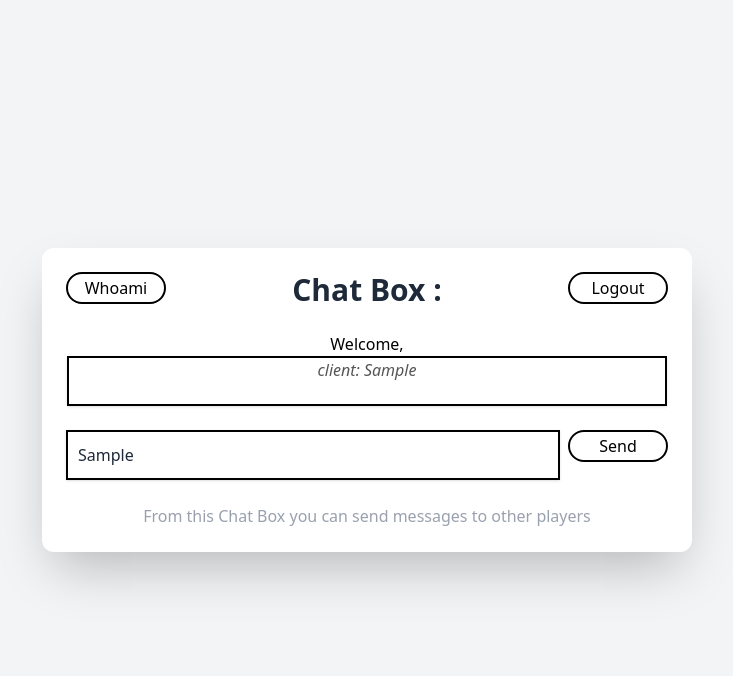
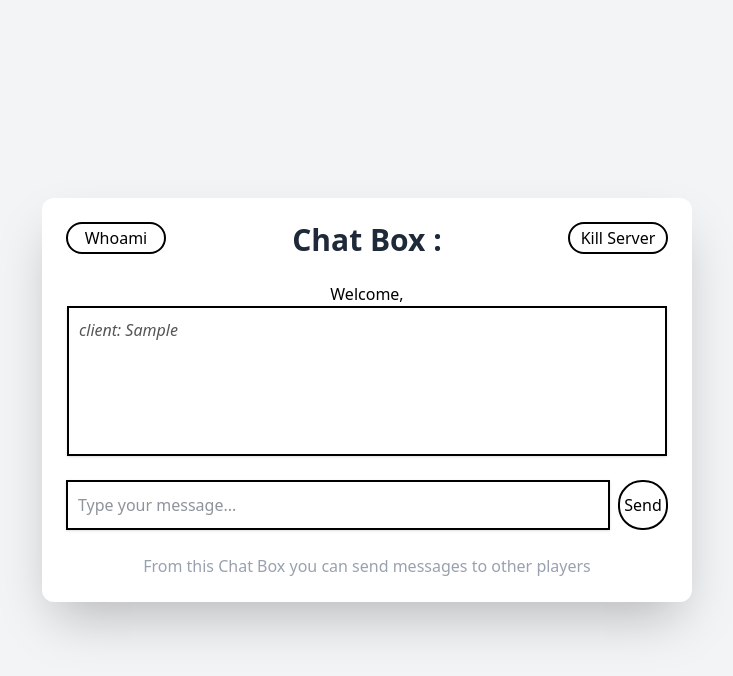
Before and after one commit to NigeParis/testing_socket-io, a website built with Vite: page frontend/index.html in a window 1280 px wide. Both pictures are taken after typing "Sample" into the empty fields and a click on the button "Send". Shown: the whole page, without its empty margins (273-1006 px from the left). Built offline with nearby package versions, Linux system fonts and the light colour scheme; files whose address does not match are found by name.

Commit message:
playing with socket - adding data

```diff
--- a/backend/index.ts
+++ b/backend/index.ts
@@ -1,5 +1,5 @@
 import Fastify from 'fastify'
-import {Server } from "socket.io"
+import { Server } from "socket.io"
 import path from 'path'
 import fastifyStatic from '@fastify/static'
 import fs from 'fs/promises'
@@ -23,7 +23,7 @@ fastify.register(fastifyStatic, {
 const io = new Server(fastify.server, {
 	cors: {
 		origin: "*",
-	}
+  }
 })
 
 // Declare a route
@@ -39,6 +39,28 @@ fastify.get('/chat/', async function (request: any, reply: any) {
 	}
 })
 
+
+
+io.on("connection", (socket: any) => {
+  console.log("testing")
+  console.log(`Client connected: ${socket.id}`);
+	socket.on("message", (data: any) => console.log(data, `socketID: ${socket.id}`));
+	socket.once("message", () => socket.send("connected succesfuly"));
+	socket.once("coucou", (data: any) => console.log(data))
+  const clientIP = socket.handshake.address;
+  socket.on("toutou", async() => await closeServer());
+});
+
+async function closeServer() {
+  try {
+    console.log('Server is stopping gracefully.');
+    io.close();
+    console.log('done !');
+  } catch (err) {
+    console.error('Error stopping server:', err);
+  }
+};
+
 // Run the server!
 fastify.listen({ port: 3000 }, function (err: any, address) {
   if (err) {
@@ -46,15 +68,4 @@ fastify.listen({ port: 3000 }, function (err: any, address) {
     process.exit(1)
   }
   // Server is now listening on ${address}
-})
-
-
-
-io.on("connection", (socket: any) => {
-	console.log("testing")
-	socket.on("message", (data: any) => console.log(data))
-	socket.once("message", () => socket.send("connected succesfuly"));
-	socket.once("coucou", (data: any) => console.log(data))
-  const clientIP = socket.handshake.address;
-  console.log('Client connected from IP:', clientIP);
-})
+});
--- a/frontend/index.html
+++ b/frontend/index.html
@@ -18,7 +18,7 @@
       <h1 class="text-3xl font-bold text-gray-800">
         Chat Box : <span id="t-username"></span>
       </h1><br>
-      <button id="b-logout" class="btn-style absolute top-6 right-6">Logout</button>
+      <button id="b-logout" class="btn-style absolute top-6 right-6">Kill Server</button>
 
 
 
@@ -29,7 +29,7 @@
       </br>
       <div class="flex gap-2">
         <input id="t-chat-window" placeholder="Type your message..." class="chat-window-style flex-1" />
-        <button id="b-send" class="btn-style">Send</button>
+        <button id="b-send" class="send-btn-style">Send</button>
       </div>
       </br>
       <p class="text-gray-400">From this Chat Box you can send messages to other players</p>
--- a/frontend/src/main.ts
+++ b/frontend/src/main.ts
@@ -2,44 +2,48 @@
 
 import './style.css'
 import  io  from "socket.io-client"
+const socket = io("ws://localhost:3000");
 
 const chatWindow = document.getElementById('t-chatbox') as HTMLDivElement;
 const sendButton = document.getElementById('b-send') as HTMLButtonElement;
 const sendtextbox= document.getElementById('t-chat-window') as HTMLButtonElement;
+const blogout = document.getElementById('b-logout') as HTMLButtonElement;
 
-// Connect to the server (replace with the actual server URL if deployed elsewhere)
-const socket = io("ws://localhost:3000");
 
 // Add a new message to the chat display
-const addMessage = (text: string, isSystem: boolean) => {
+const addMessage = (text: string, styleText: boolean) => {
 	const messageElement = document.createElement('div');
 	messageElement.textContent = text;
-	if (isSystem) {
+	if (styleText) {
 		messageElement.style.fontStyle = 'italic';
 		messageElement.style.color = '#555';
 	}
 	chatWindow.appendChild(messageElement);
-	chatWindow.scrollTop = chatWindow.scrollHeight;
+	chatWindow.scrollTop = chatWindow.scrollHeight;   //puts scroll to the bottom
 };
 
 sendButton!.addEventListener('click', async () => {
 
   let msgtext: string = sendtextbox.value;
   if (msgtext) {
-    let user = "client: ";
+    let user: string = "client: ";
     msgtext = `${user}` + msgtext;
     addMessage(msgtext, true);
     console.log('text:',msgtext);
-    socket.emit("message", { message: `${msgtext}` });
+    socket.emit("message", { message: `${msgtext}`, user: `${user}` });
+    sendtextbox.value = "";
   }
+});
+
+blogout!.addEventListener('click', async () => {
+  console.log("end server");
+  socket.emit("toutou", {end:''});
 });
 
 
 
-
-
 // Listen for the 'connect' event
-socket.on("connect", () => {
+socket.on("connect", async() => {
   console.log("Connected to the server");
 
   // Send a message to the server
@@ -48,6 +52,7 @@ socket.on("connect", () => {
   // Emit a custom event 'coucou' with some data
 
   socket.emit("coucou", { message: "Hello Nigel from coucou!" });
+
 });
 
 // Listen for messages from the server
--- a/frontend/src/style.css
+++ b/frontend/src/style.css
@@ -11,13 +11,25 @@
   cursor-pointer;
 }
 
+.send-btn-style {
+  @apply
+  w-[50px]
+  h-[50px]
+  border-2 border-black
+  rounded-3xl
+  hover:bg-blue-200
+  cursor-pointer;
+}
+
+
 .chatbox-style {
   @apply
   w-[600px]
-  h-[50px] /* increase height if needed */
-  p-[2.5]
+  h-[150px] /* increase height if needed */
+  p-[10px]
   border-2 border-black
   shadow-sm
+  text-left
   text-gray-800
   overflow-y-auto
   whitespace-pre-line
```
Also changed, not shown: frontend/style.css. Lines whose indentation alone changed are shown as unchanged.
